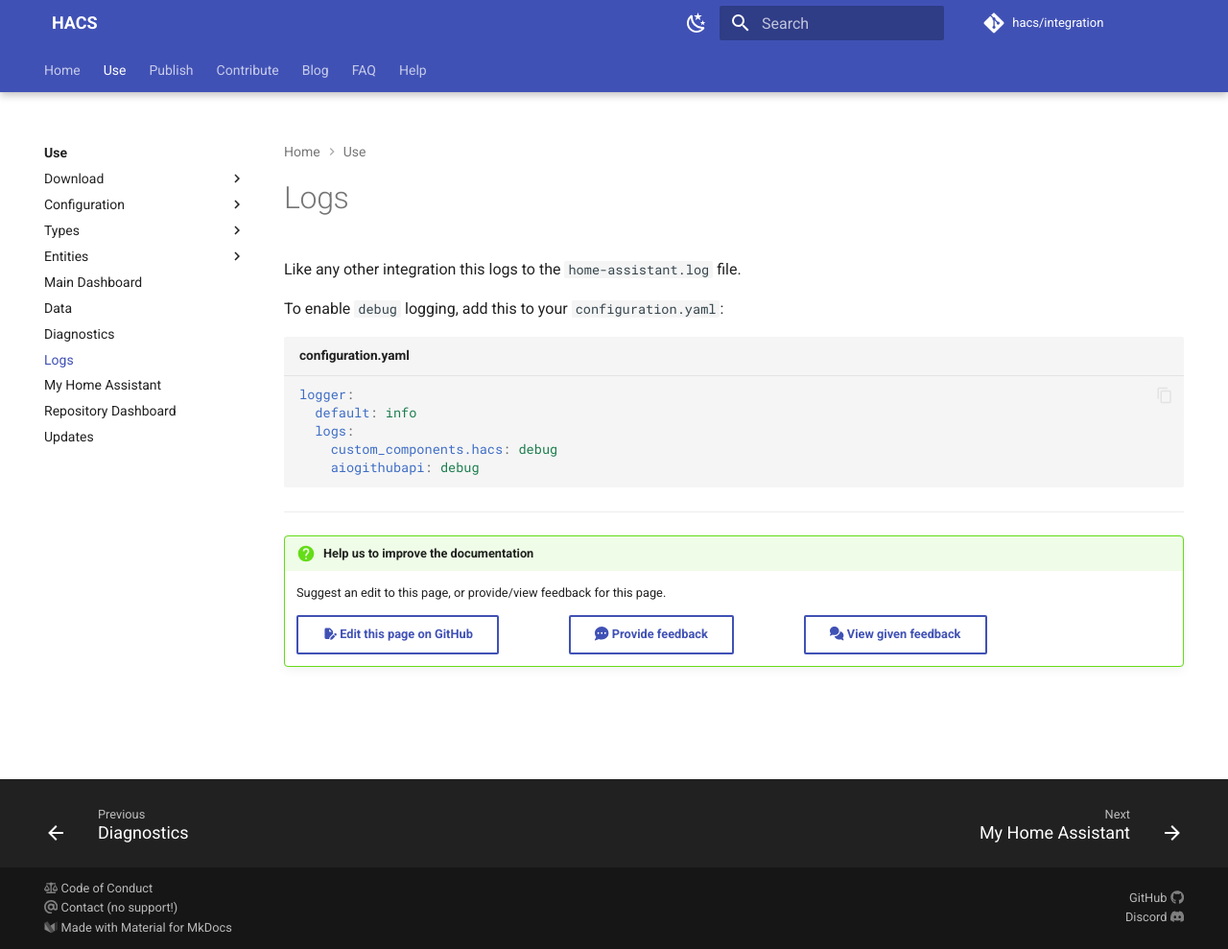
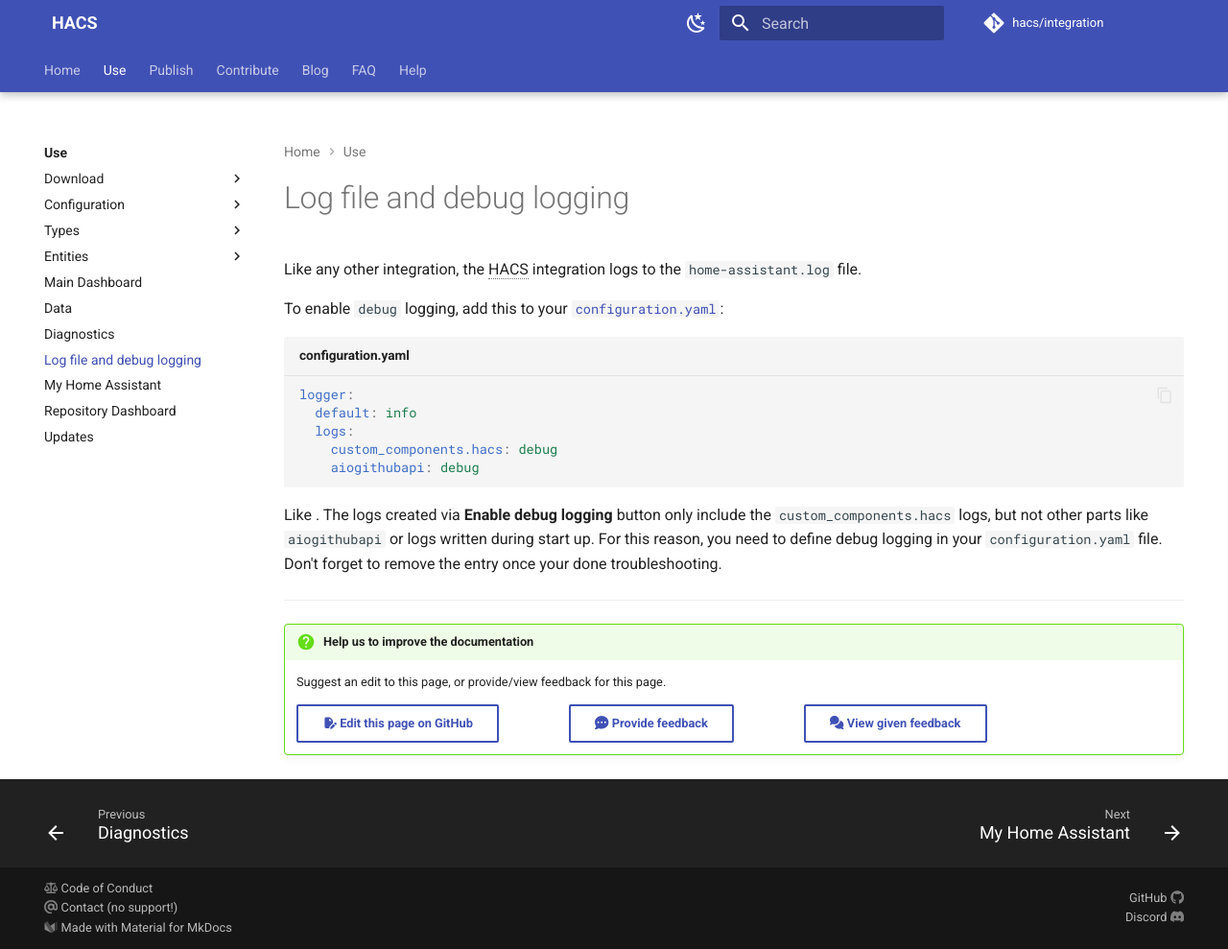
Before and after one commit to hacs/documentation, an MkDocs documentation site: the page built from source/docs/use/logs.md, in a window 1280 px wide and 989 px high. Shown: the whole window at 96% size. Built offline with MkDocs 1.6.1 and Material for MkDocs 9.7.7, drawn with Linux system fonts in a browser that asks for light colours; plug-ins that fetch from the network failed and are left out; comment, search, counter and statistics services are not loaded.

Commit message:
Logs: explain difference to Enable debug logging button

````diff
--- a/source/docs/use/logs.md
+++ b/source/docs/use/logs.md
@@ -1,12 +1,11 @@
 ---
-id: logs
-title: Logs
-description: "Logs"
+title: Log file and debug logging
+description: "Enabling debug logging"
 ---
 
-Like any other integration this logs to the `home-assistant.log` file.
+Like any other integration, the HACS integration logs to the `home-assistant.log` file.
 
-To enable `debug` logging, add this to your `configuration.yaml`:
+To enable `debug` logging, add this to your [`configuration.yaml`](https://www.home-assistant.io/docs/configuration/):
 
 ```yaml title="configuration.yaml"
 logger:
@@ -15,3 +14,5 @@ logger:
     custom_components.hacs: debug
     aiogithubapi: debug
 ```
+
+Like . The logs created via **Enable debug logging** button only include the `custom_components.hacs` logs, but not other parts like `aiogithubapi` or logs written during start up. For this reason, you need to define debug logging in your `configuration.yaml` file. Don't forget to remove the entry once your done troubleshooting.
````
